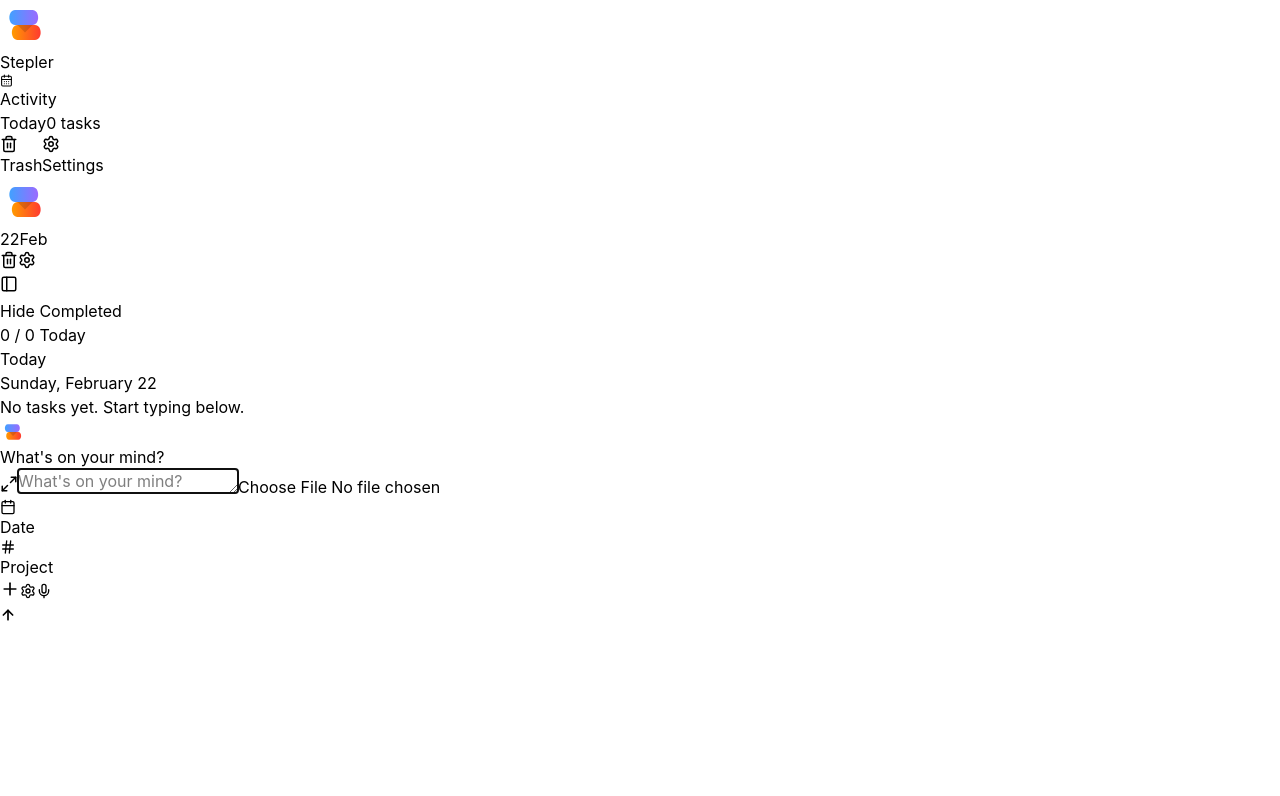
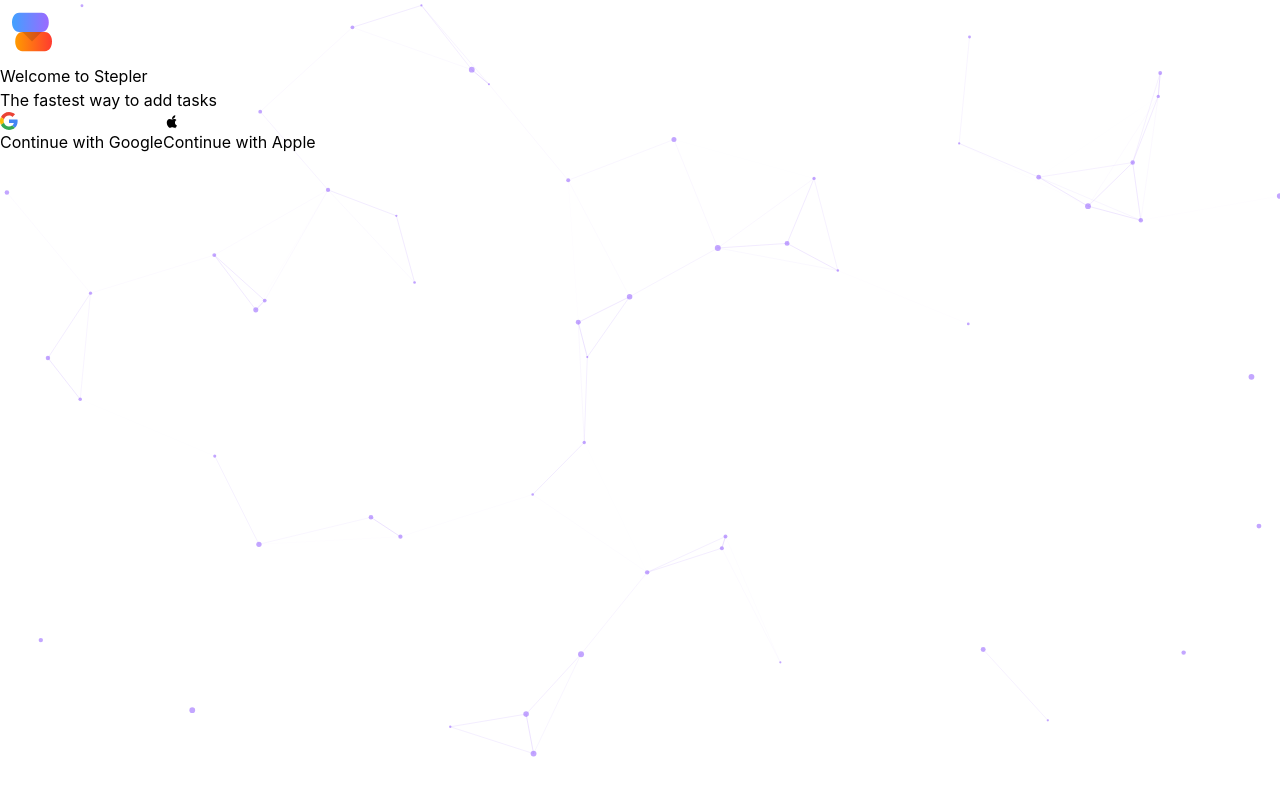
Before and after one commit to gepran/stepler, a React (Vite) app in the folder src/renderer/: page / in a window 1280 px wide. Shown: the top 796 px of the page. Built offline with nearby package versions, Linux system fonts and the light colour scheme.

Commit message:
feat: Implement a login page with an animated neuron background and update build configuration.

```diff
--- a/electron-builder.yml
+++ b/electron-builder.yml
@@ -11,7 +11,7 @@ files:
 asarUnpack:
   - resources/**
 win:
-  executableName: stepler
+  target: nsis
 nsis:
   artifactName: ${name}-${version}-setup.${ext}
   shortcutName: ${productName}
--- a/src/renderer/src/App.jsx
+++ b/src/renderer/src/App.jsx
@@ -10,6 +10,7 @@ import HistoryTaskItem from "./components/HistoryTaskItem";
 import TaskInput from "./components/TaskInput";
 import ImagePreviewModal from "./components/ImagePreviewModal";
 import DeletedTasksPanel from "./components/DeletedTasksPanel";
+import LoginPage from "./components/LoginPage";
 import { PanelLeft, AlertCircle } from "lucide-react";
 
 const ipc = window.electron?.ipcRenderer;
@@ -242,6 +243,12 @@ export default function App() {
   const [history, setHistory] = useState([]);
   const [deletedTasks, setDeletedTasks] = useState([]);
   const [loaded, setLoaded] = useState(false);
+  const [isLoggedIn, setIsLoggedIn] = useState(() => localStorage.getItem("stepler-logged-in") === "true");
+
+  const handleLogin = () => {
+    localStorage.setItem("stepler-logged-in", "true");
+    setIsLoggedIn(true);
+  };
 
   const formattedDate = new Date().toLocaleDateString("en-US", {
     weekday: "long",
@@ -1335,6 +1342,10 @@ export default function App() {
   };
 
   // ========================= RENDER =========================
+
+  if (!isLoggedIn) {
+    return <LoginPage onLogin={handleLogin} />;
+  }
 
   return (
     <div className="flex h-screen w-full overflow-hidden bg-neutral-50 font-sans text-neutral-800 dark:bg-neutral-950 dark:text-neutral-200">
--- a/src/renderer/src/assets/base.css
+++ b/src/renderer/src/assets/base.css
@@ -92,3 +92,19 @@
   transform-origin: bottom center;
   will-change: transform, opacity;
 }
+
+/* Login Page Fade-In */
+@keyframes fadeIn {
+  from {
+    opacity: 0;
+    transform: translateY(12px);
+  }
+  to {
+    opacity: 1;
+    transform: translateY(0);
+  }
+}
+
+.animate-fade-in {
+  animation: fadeIn 0.6s ease-out both;
+}
--- /dev/null
+++ b/src/renderer/src/components/LoginPage.jsx
@@ -0,0 +1,81 @@
+import SteplerLogo from "./SteplerLogo";
+import NeuronCanvas from "./NeuronCanvas";
+import PropTypes from "prop-types";
+
+export default function LoginPage({ onLogin }) {
+  return (
+    <div className="animate-fade-in flex h-screen w-full flex-col items-center justify-center bg-neutral-950 text-white">
+      {/* Neuron background animation */}
+      <NeuronCanvas />
+      {/* Drag region for Electron window */}
+      <div
+        className="fixed top-0 left-0 z-50 h-8 w-full"
+        style={{ WebkitAppRegion: "drag" }}
+      />
+
+      <div className="relative z-10 flex flex-col items-center gap-6 px-8">
+        {/* Logo */}
+        <SteplerLogo size={64} />
+
+        {/* Title */}
+        <div className="flex flex-col items-center gap-2">
+          <h1 className="text-3xl font-bold tracking-tight text-white">
+            Welcome to Stepler
+          </h1>
+          <p className="text-base text-neutral-400">
+            The fastest way to add tasks
+          </p>
+        </div>
+
+        {/* Buttons */}
+        <div className="mt-4 flex w-72 flex-col gap-3">
+          {/* Continue with Google */}
+          <button
+            onClick={onLogin}
+            className="btn-tactile flex w-full cursor-pointer items-center justify-center gap-3 rounded-full bg-white px-6 py-3.5 text-[15px] font-medium text-neutral-900 shadow-sm transition-colors hover:bg-neutral-100"
+          >
+            <svg width="18" height="18" viewBox="0 0 48 48">
+              <path
+                fill="#EA4335"
+                d="M24 9.5c3.54 0 6.71 1.22 9.21 3.6l6.85-6.85C35.9 2.38 30.47 0 24 0 14.62 0 6.51 5.38 2.56 13.22l7.98 6.19C12.43 13.72 17.74 9.5 24 9.5z"
+              />
+              <path
+                fill="#4285F4"
+                d="M46.98 24.55c0-1.57-.15-3.09-.38-4.55H24v9.02h12.94c-.58 2.96-2.26 5.48-4.78 7.18l7.73 6c4.51-4.18 7.09-10.36 7.09-17.65z"
+              />
+              <path
+                fill="#FBBC05"
+                d="M10.53 28.59a14.5 14.5 0 0 1 0-9.18l-7.98-6.19a24.1 24.1 0 0 0 0 21.56l7.98-6.19z"
+              />
+              <path
+                fill="#34A853"
+                d="M24 48c6.48 0 11.93-2.13 15.89-5.81l-7.73-6c-2.15 1.45-4.92 2.3-8.16 2.3-6.26 0-11.57-4.22-13.47-9.91l-7.98 6.19C6.51 42.62 14.62 48 24 48z"
+              />
+            </svg>
+            Continue with Google
+          </button>
+
+          {/* Continue with Apple */}
+          <button
+            onClick={onLogin}
+            className="btn-tactile flex w-full cursor-pointer items-center justify-center gap-3 rounded-full border border-neutral-700 bg-transparent px-6 py-3.5 text-[15px] font-medium text-neutral-300 transition-colors hover:border-neutral-500 hover:bg-neutral-900"
+          >
+            <svg
+              width="18"
+              height="18"
+              viewBox="0 0 24 24"
+              fill="currentColor"
+            >
+              <path d="M17.05 20.28c-.98.95-2.05.88-3.08.4-1.09-.5-2.08-.52-3.23 0-1.44.62-2.2.44-3.06-.4C3.79 16.17 4.36 9.53 8.8 9.28c1.27.07 2.15.72 2.88.76.99-.2 1.94-.78 3-.84 1.52-.08 2.66.54 3.37 1.62-3.19 1.89-2.43 6.1.5 7.28-.6 1.49-1.38 2.96-2.5 4.18zM12.03 9.2c-.14-2.57 1.94-4.74 4.42-4.95.34 2.89-2.65 5.08-4.42 4.95z" />
+            </svg>
+            Continue with Apple
+          </button>
+        </div>
+      </div>
+    </div>
+  );
+}
+
+LoginPage.propTypes = {
+  onLogin: PropTypes.func.isRequired,
+};
--- /dev/null
+++ b/src/renderer/src/components/NeuronCanvas.jsx
@@ -0,0 +1,153 @@
+import { useRef, useEffect } from "react";
+
+const CONNECTION_DIST = 150;
+const INTERACT_DIST = 250;
+
+function createParticle(w, h) {
+  return {
+    x: Math.random() * w,
+    y: Math.random() * h,
+    baseX: 0,
+    baseY: 0,
+    vx: (Math.random() - 0.5) * 0.5,
+    vy: (Math.random() - 0.5) * 0.5,
+    radius: Math.random() * 2 + 1,
+  };
+}
+
+function initParticle(p) {
+  p.baseX = p.x;
+  p.baseY = p.y;
+  return p;
+}
+
+function updateParticle(p, w, h, mx, my) {
+  p.baseX += p.vx;
+  p.baseY += p.vy;
+  if (p.baseX < 0 || p.baseX > w) p.vx *= -1;
+  if (p.baseY < 0 || p.baseY > h) p.vy *= -1;
+  p.x = p.baseX;
+  p.y = p.baseY;
+
+  const dx = mx - p.x;
+  const dy = my - p.y;
+  const dist = Math.sqrt(dx * dx + dy * dy);
+  if (dist < INTERACT_DIST && dist > 0) {
+    const force = (INTERACT_DIST - dist) / INTERACT_DIST;
+    p.x -= (dx / dist) * force * 15;
+    p.y -= (dy / dist) * force * 15;
+  }
+}
+
+function drawParticle(ctx, p) {
+  ctx.beginPath();
+  ctx.arc(p.x, p.y, p.radius, 0, Math.PI * 2);
+  ctx.fillStyle = "rgba(155, 106, 255, 0.6)";
+  ctx.fill();
+}
+
+/**
+ * Neuron/neural-network background canvas animation.
+ * Particles drift, repel from the mouse cursor, and draw
+ * connection lines between nearby particles and the cursor.
+ */
+export default function NeuronCanvas() {
+  const canvasRef = useRef(null);
+  const mouseRef = useRef({ x: -9999, y: -9999 });
+  const particlesRef = useRef([]);
+  const animRef = useRef(null);
+  const sizeRef = useRef({ w: 0, h: 0 });
+
+  useEffect(() => {
+    const canvas = canvasRef.current;
+    if (!canvas) return;
+    const ctx = canvas.getContext("2d");
+
+    const resize = () => {
+      const dpr = window.devicePixelRatio || 1;
+      const w = window.innerWidth;
+      const h = window.innerHeight;
+      canvas.width = w * dpr;
+      canvas.height = h * dpr;
+      canvas.style.width = `${w}px`;
+      canvas.style.height = `${h}px`;
+      ctx.setTransform(dpr, 0, 0, dpr, 0, 0);
+
+      sizeRef.current = { w, h };
+      const count = Math.floor((w * h) / 18000);
+      const arr = [];
+      for (let i = 0; i < count; i++) {
+        arr.push(initParticle(createParticle(w, h)));
+      }
+      particlesRef.current = arr;
+    };
+
+    const onMouseMove = (e) => {
+      mouseRef.current = { x: e.clientX, y: e.clientY };
+    };
+
+    const animate = () => {
+      const { w, h } = sizeRef.current;
+      const { x: mx, y: my } = mouseRef.current;
+      const pts = particlesRef.current;
+
+      ctx.clearRect(0, 0, w, h);
+      pts.forEach((p) => updateParticle(p, w, h, mx, my));
+
+      // connections between particles
+      for (let i = 0; i < pts.length; i++) {
+        for (let j = i + 1; j < pts.length; j++) {
+          const dx = pts[i].x - pts[j].x;
+          const dy = pts[i].y - pts[j].y;
+          const d = Math.sqrt(dx * dx + dy * dy);
+          if (d < CONNECTION_DIST) {
+            ctx.beginPath();
+            ctx.moveTo(pts[i].x, pts[i].y);
+            ctx.lineTo(pts[j].x, pts[j].y);
+            ctx.strokeStyle = `rgba(155, 106, 255, ${(1 - d / CONNECTION_DIST) * 0.25})`;
+            ctx.lineWidth = 1;
+            ctx.stroke();
+          }
+        }
+        // connections to mouse
+        const dxm = pts[i].x - mx;
+        const dym = pts[i].y - my;
+        const dm = Math.sqrt(dxm * dxm + dym * dym);
+        if (dm < INTERACT_DIST * 0.8) {
+          ctx.beginPath();
+          ctx.moveTo(pts[i].x, pts[i].y);
+          ctx.lineTo(mx, my);
+          ctx.strokeStyle = `rgba(65, 161, 255, ${(1 - dm / (INTERACT_DIST * 0.8)) * 0.45})`;
+          ctx.lineWidth = 1.5;
+          ctx.stroke();
+        }
+      }
+
+      pts.forEach((p) => drawParticle(ctx, p));
+      animRef.current = requestAnimationFrame(animate);
+    };
+
+    resize();
+    animate();
+    window.addEventListener("resize", resize);
+    window.addEventListener("mousemove", onMouseMove);
+
+    return () => {
+      cancelAnimationFrame(animRef.current);
+      window.removeEventListener("resize", resize);
+      window.removeEventListener("mousemove", onMouseMove);
+    };
+  }, []);
+
+  return (
+    <canvas
+      ref={canvasRef}
+      style={{
+        position: "fixed",
+        inset: 0,
+        pointerEvents: "none",
+        zIndex: 0,
+      }}
+    />
+  );
+}
```
Also changed, not shown: 1 other file (tests, documents, lock files or other folders).
